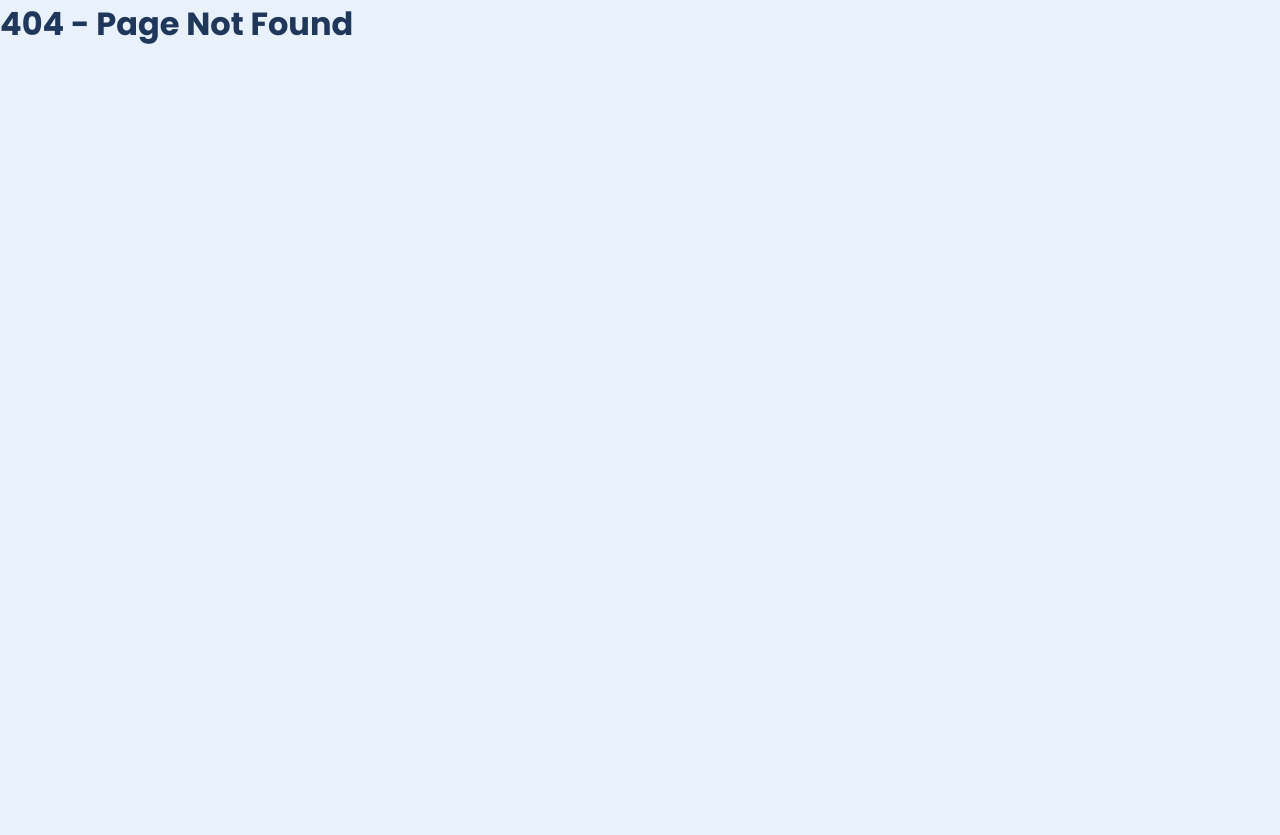
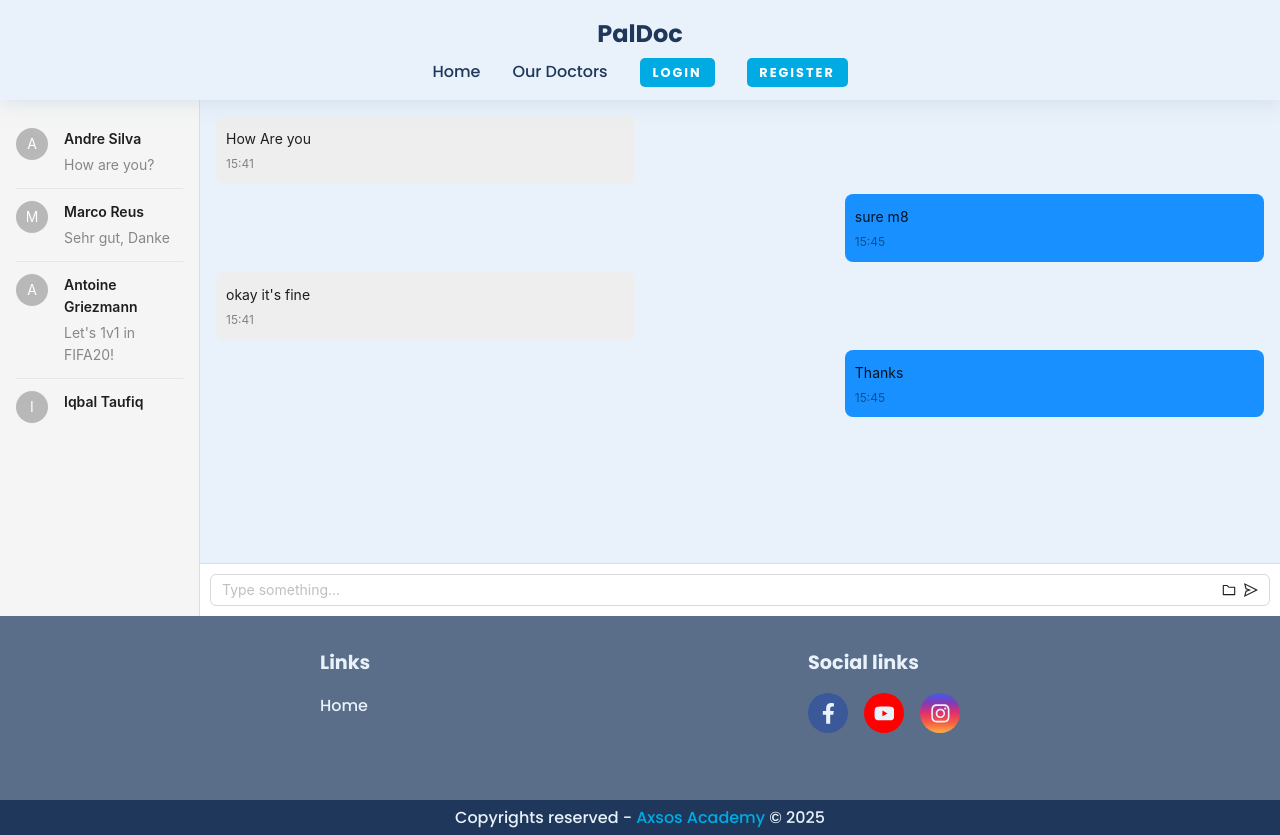
Before and after one commit to omar-rayyan/paldoc, a React (Vite) app in the folder client/: page /messages in a window 1280 px wide. Before the commit this address had no page. Before the commit the page ends 800 px from the top, so only its background shows below. Built offline with nearby package versions, Linux system fonts and the light colour scheme.

Commit message:
add fronted chat

```diff
--- a/client/package.json
+++ b/client/package.json
@@ -12,12 +12,14 @@
   "dependencies": {
     "antd": "^5.23.4",
     "axios": "^1.7.9",
+    "dayjs": "^1.11.13",
     "react": "^18.3.1",
     "react-countup": "^6.5.3",
     "react-dom": "^18.3.1",
     "react-icons": "^5.4.0",
     "react-router-dom": "^7.1.3",
-    "react-router-hash-link": "^2.4.3"
+    "react-router-hash-link": "^2.4.3",
+    "socket.io-client": "^4.8.1"
   },
   "devDependencies": {
     "@eslint/js": "^9.17.0",
--- a/client/src/App.jsx
+++ b/client/src/App.jsx
@@ -7,6 +7,7 @@ import { Routes, Route } from 'react-router-dom';
 import OurDoctorsPage from "./components/OurDoctorsPage.jsx";
 import DoctorAppointments from "./components/AppointmentsDoctor.jsx";
 import PatientsPageAdmin from "./components/PatientsPageAdmin.jsx";
+import Chat from "./components/Chat";
 
 function App() {
   return (
@@ -19,6 +20,7 @@ function App() {
         <Route path="/doctors" element={<OurDoctorsPage />} />
         <Route path="/admin/patients" element={<PatientsPageAdmin />} />
         <Route path="/appointments" element={<DoctorAppointments />} />
+        <Route path= "/messages" element={<Chat />} />
     </Routes>
   );
 }
--- /dev/null
+++ b/client/src/components/Chat.jsx
@@ -0,0 +1,96 @@
+import React, { useState } from "react";
+import { Layout, Input, List, Avatar, Typography } from "antd";
+import { SendOutlined, FolderOutlined } from "@ant-design/icons"; // Import FolderOutlined
+import dayjs from "dayjs";
+import "../styles/Chat.css";
+import Footer from "./Footer";
+import Navbar from "./Navbar";
+
+const { Sider, Content } = Layout;
+const { Text } = Typography;
+
+const Chat = () => {
+  const [messages, setMessages] = useState([
+    { id: 1, sender: "Mario Gomez", text: "How Are you", time: "15:41", mine: false },
+    { id: 2, sender: "Me", text: "sure m8", time: "15:45", mine: true },
+    { id: 3, sender: "Mario Gomez", text: "okay it's fine", time: "15:41", mine: false },
+    { id: 4, sender: "Me", text: "Thanks", time: "15:45", mine: true },
+  ]);
+
+  const [input, setInput] = useState("");
+
+  const sendMessage = () => {
+    if (input.trim()) {
+      setMessages([...messages, { id: messages.length + 1, sender: "Me", text: input, time: dayjs().format("HH:mm"), mine: true }]);
+      setInput("");
+    }
+  };
+
+  const handleFolderClick = () => {
+    // Handle folder icon click (e.g., open file picker or folder)
+    console.log("Folder icon clicked");
+  };
+
+  return (
+    <div className="chat-container">
+      <Navbar />
+
+      <div className="chat-main">
+        {/* Sidebar */}
+        <Sider className="chat-sidebar">
+          <List
+            itemLayout="horizontal"
+            dataSource={[
+              { name: "Andre Silva", lastMessage: "How are you?" },
+              { name: "Marco Reus", lastMessage: "Sehr gut, Danke" },
+              { name: "Antoine Griezmann", lastMessage: "Let's 1v1 in FIFA20!" },
+              { name: "Iqbal Taufiq", lastMessage: "" },
+            ]}
+            renderItem={(item) => (
+              <List.Item className="chat-item">
+                <List.Item.Meta
+                  avatar={<Avatar>{item.name.charAt(0)}</Avatar>}
+                  title={<Text strong>{item.name}</Text>}
+                  description={<Text type="secondary">{item.lastMessage}</Text>}
+                />
+              </List.Item>
+            )}
+          />
+        </Sider>
+
+        {/* Chat Window */}
+        <Content className="chat-content">
+          {/* Chat messages container */}
+          <div className="chat-messages">
+            {messages.map((msg) => (
+              <div key={msg.id} className={`chat-message ${msg.mine ? "mine" : "theirs"}`}>
+                <Text>{msg.text}</Text>
+                <Text type="secondary" className="chat-time">{msg.time}</Text>
+              </div>
+            ))}
+          </div>
+
+          {/* Input Box with Icons */}
+          <div className="chat-input">
+            <Input
+              value={input}
+              onChange={(e) => setInput(e.target.value)}
+              placeholder="Type something..."
+              onPressEnter={sendMessage}
+              suffix={
+                <div className="chat-icons">
+                  <FolderOutlined onClick={handleFolderClick} style={{ cursor: "pointer", marginRight: 8 }} />
+                  <SendOutlined onClick={sendMessage} style={{ cursor: "pointer" }} />
+                </div>
+              }
+            />
+          </div>
+        </Content>
+      </div>
+
+      <Footer />
+    </div>
+  );
+};
+
+export default Chat;
--- a/client/src/components/EditProfile.jsx
+++ b/client/src/components/EditProfile.jsx
@@ -115,11 +115,11 @@ function EditProfile() {
   return (
     <section className="register-section flex-center">
       <div className="register-container flex-center">
-        <h2 className="form-heading">Edit Profile</h2>
+        <h2 className="form-heading">  Edit Profile </h2>
         <Form onFinish={formSubmit} className="register-form">
           <Form.Item label="First Name" required>
             <Input name="firstName" value={formState.firstName} onChange={inputChange} />
-          </Form.Item>
+         </Form.Item>
 
           <Form.Item label="Last Name" required>
             <Input name="lastName" value={formState.lastName} onChange={inputChange} />
--- /dev/null
+++ b/client/src/styles/Chat.css
@@ -0,0 +1,101 @@
+/* Ensure full-screen layout */
+.chat-container {
+  display: flex;
+  flex-direction: column;
+  height: 100vh;
+}
+
+/* Navbar should stay on top */
+.navbar {
+  height: 60px;
+  background: #1890ff;
+  color: white;
+  display: flex;
+  align-items: center;
+  padding: 0 20px;
+}
+
+/* Main chat layout */
+.chat-main {
+  display: flex;
+  flex: 1;
+  overflow: hidden;
+}
+
+/* Sidebar for users */
+.chat-sidebar {
+  width: 300px;
+  background: #f5f5f5;
+  padding: 16px;
+  overflow-y: auto;
+  border-right: 1px solid #ddd;
+}
+
+/* Chat window */
+.chat-content {
+  flex-grow: 1;
+  display: flex;
+  flex-direction: column;
+  padding: 16px;
+  overflow-y: auto;
+  position: relative; /* Ensures proper layout */
+}
+
+/* Chat messages */
+.chat-messages {
+  flex-grow: 1;
+  overflow-y: auto;
+  padding-bottom: 60px; /* Space for input box */
+}
+
+/* Message styling */
+.chat-message {
+  margin-bottom: 10px;
+  padding: 10px;
+  border-radius: 8px;
+  max-width: 40%;
+  word-wrap: break-word;
+}
+
+/* User's messages */
+.mine {
+  align-self: flex-end;
+  background: #1890ff;
+  color: white;
+  margin-left: auto;
+}
+
+/* Other's messages */
+.theirs {
+  align-self: flex-start;
+  background: #eee;
+  color: black;
+  margin-right: auto;
+}
+
+/* Time for messages */
+.chat-time {
+  display: block;
+  font-size: 12px;
+  margin-top: 4px;
+  color: #666;
+}
+
+/* Chat input box - Stick to bottom */
+.chat-input {
+  position: absolute;
+  bottom: 0;
+  left: 0;
+  right: 0;
+  padding: 10px;
+  background: white;
+  border-top: 1px solid #ddd;
+  display: flex;
+  align-items: center;
+}
+
+/* Icons in the input bar */
+.chat-icons {
+  display: flex;
+  align-items: center;
+}
```
Also changed, not shown: 1 other file (tests, documents, lock files or other folders).
